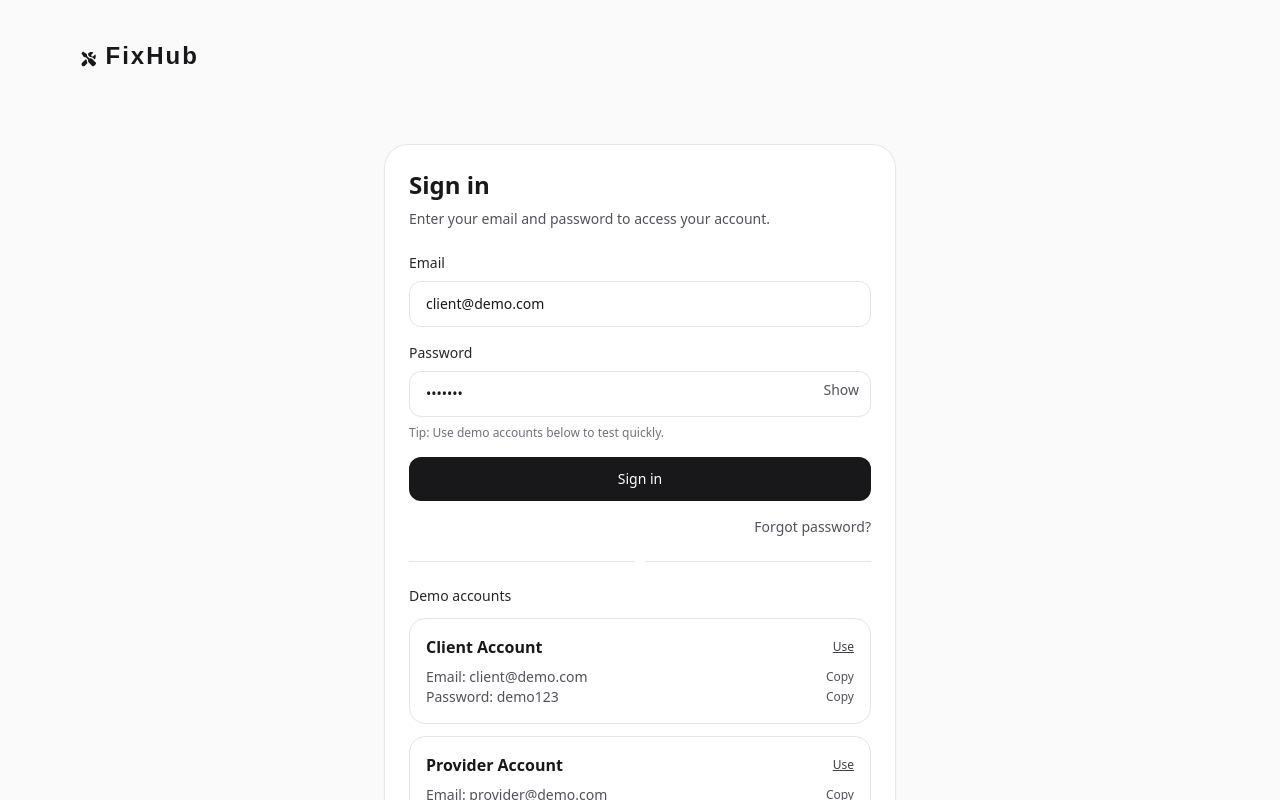
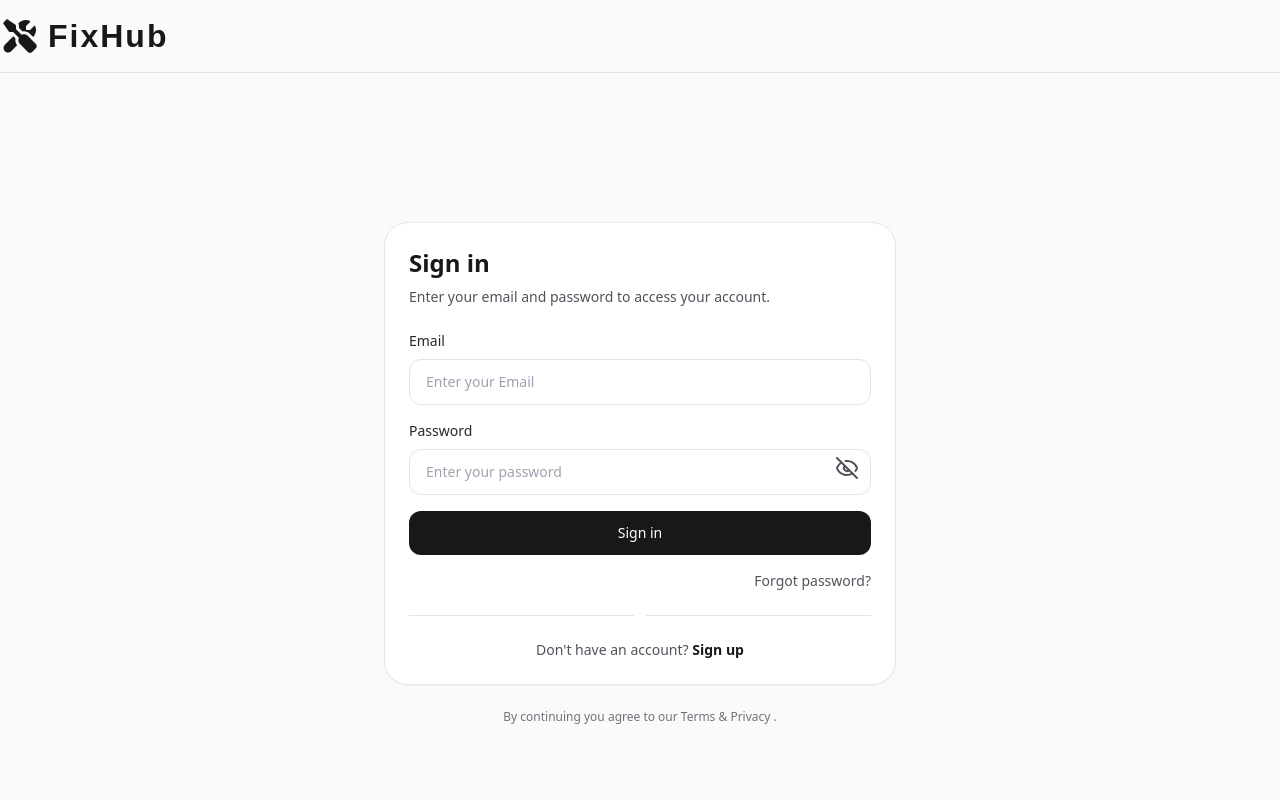
Before and after one commit to saifbenyaakoub/PFE, a React (Create React App) app in the folder frontend/: page /sign-in in a window 1280 px wide. Shown: the top 800 px of the page. Built offline with nearby package versions, Linux system fonts and the light colour scheme.

Commit message:
clean auth

```diff
--- a/frontend/package.json
+++ b/frontend/package.json
@@ -10,6 +10,7 @@
     "@testing-library/jest-dom": "^6.9.1",
     "@testing-library/react": "^16.3.2",
     "@testing-library/user-event": "^13.5.0",
+    "lucide-react": "^0.563.0",
     "react": "^19.2.4",
     "react-dom": "^19.2.4",
     "react-icons": "^5.5.0",
--- a/frontend/src/components/AuthLayout.js
+++ b/frontend/src/components/AuthLayout.js
@@ -2,18 +2,28 @@ import React from "react";
 import { Outlet, useLocation } from "react-router-dom";
 import { FontAwesomeIcon } from "@fortawesome/react-fontawesome";
 import { faScrewdriverWrench } from "@fortawesome/free-solid-svg-icons";
-
+import { useNavigate } from "react-router-dom";
 
 function Logo() {
+  const navigate = useNavigate();
   return (
-    <div className="flex items-center gap-2 text-2xl font-bold text-zinc-900 tracking-[2px] font-[fantasy] no-underline">
-      <div>
-        <FontAwesomeIcon icon={faScrewdriverWrench} className="text-sm" />
-      </div>
-      <div>
-        <div className="font-fantasy leading-5">FixHub</div>
-      </div>
-    </div>
+    <div
+      style={{
+        display: "flex",
+        alignItems: "center",
+        gap: "0.5rem",
+        fontSize: "2rem",
+        fontWeight: 700,
+        color: "#18181b",
+        textDecoration: "none",
+        letterSpacing: "2px",
+        fontFamily: "fantasy",
+        cursor: "pointer",
+      }}
+      onClick={() => navigate('./HomePage')}
+    >
+      <FontAwesomeIcon icon={faScrewdriverWrench} />FixHub
+    </div >
   );
 }
 
@@ -27,11 +37,13 @@ export default function AuthLayout() {
 
   return (
     <div className="min-h-full">
-      <div className="mx-auto max-w-6xl px-4 py-10">
-        <div className="mb-8 flex items-center justify-between">
-          <Logo />
+      <div >
+        <div className="mx-auto flex max-w-[85rem] items-center py-5">
+          <div className="flex items-center gap-2 text-2xl font-bold text-zinc-900">
+            <Logo />
+          </div>
         </div>
-
+        <div className="h-px w-full bg-zinc-200" />
         <div className="min-h-screen flex items-center justify-center px-4 py-10">
           <div className="w-full max-w-md sm:max-w-lg">
             <Outlet />
@@ -44,12 +56,3 @@ export default function AuthLayout() {
     </div>
   );
 }
-
-function Feature({ title, desc }) {
-  return (
-    <div className="rounded-2xl border p-4">
-      <div className="font-medium">{title}</div>
-      <div className="text-sm text-zinc-600 mt-1">{desc}</div>
-    </div>
-  );
-}
--- a/frontend/src/index.css
+++ b/frontend/src/index.css
@@ -13,3 +13,15 @@ html, body, #root {
 body {
   @apply bg-zinc-50 text-zinc-900;
 }
+/* Remove Edge / IE password reveal icon */
+input[type="password"]::-ms-reveal,
+input[type="password"]::-ms-clear {
+  display: none;
+}
+
+/* Remove Chrome autofill & reveal UI */
+input[type="password"]::-webkit-credentials-auto-fill-button {
+  visibility: hidden;
+  position: absolute;
+  right: 0;
+}
--- a/frontend/src/pages/ChooseRole.js
+++ b/frontend/src/pages/ChooseRole.js
@@ -1,6 +1,7 @@
 import React, { useState } from "react";
 import { useNavigate, Link } from "react-router-dom";
 import { Button, Card} from "../components/ui";
+import { FaUser,FaBriefcase } from 'react-icons/fa6';
 
 export default function ChooseRole() {
   const [role, setRole] = useState("client");
@@ -15,13 +16,13 @@ export default function ChooseRole() {
       </div>
 
       <div className="mt-6 grid gap-3">
-        <RoleCard
+        <RoleCardUser
           selected={role === "client"}
           title="Client"
           desc="I want to find and hire service providers"
           onClick={() => setRole("client")}
         />
-        <RoleCard
+        <RoleCardProvider
           selected={role === "provider"}
           title="Provider"
           desc="I want to offer my services to clients"
@@ -49,7 +50,7 @@ export default function ChooseRole() {
   );
 }
 
-function RoleCard({ selected, title, desc, onClick }) {
+function RoleCardUser({ selected, title, desc, onClick }) {
   return (
     <button
       type="button"
@@ -60,12 +61,16 @@ function RoleCard({ selected, title, desc, onClick }) {
       ].join(" ")}
     >
       <div className="flex items-center gap-3">
-        <div
-          className={[
-            "h-4 w-4 rounded-full border",
-            selected ? "border-zinc-900 bg-zinc-900" : "border-zinc-300 bg-white",
-          ].join(" ")}
-        />
+    <div
+      className={[
+        "h-9 w-9 rounded-full grid place-items-center border transition",
+        selected
+          ? "border-zinc-900 bg-zinc-900 text-white"
+          : "border-zinc-300 bg-white text-zinc-400",
+      ].join(" ")}
+    >
+      <FaUser/>
+    </div>
         <div>
           <div className="font-semibold">{title}</div>
           <div className="text-sm text-zinc-600">{desc}</div>
@@ -74,3 +79,32 @@ function RoleCard({ selected, title, desc, onClick }) {
     </button>
   );
 }
+  function RoleCardProvider({ selected, title, desc, onClick }) {
+  return (
+    <button
+      type="button"
+      onClick={onClick}
+      className={[
+        "w-full rounded-2xl border p-4 text-left transition",
+        selected ? "border-zinc-900 ring-2 ring-zinc-900/10" : "border-zinc-200 hover:bg-zinc-50",
+      ].join(" ")}
+    >
+      <div className="flex items-center gap-3">
+    <div
+      className={[
+        "h-9 w-9 rounded-full grid place-items-center border transition",
+        selected
+          ? "border-zinc-900 bg-zinc-900 text-white"
+          : "border-zinc-300 bg-white text-zinc-400",
+      ].join(" ")}
+    >
+      <FaBriefcase/>
+    </div>
+        <div>
+          <div className="font-semibold">{title}</div>
+          <div className="text-sm text-zinc-600">{desc}</div>
+        </div>
+      </div>
+    </button>
+  );
+}
--- a/frontend/src/pages/SignIn.js
+++ b/frontend/src/pages/SignIn.js
@@ -1,9 +1,9 @@
-import React, { useMemo, useState } from "react";
+import React, { useState } from "react";
 import { Link, useNavigate } from "react-router-dom";
-import { Button, Card, Divider, ErrorText, Hint, Input, Label } from "../components/ui";
+import { Button, Card, Divider, ErrorText, Input, Label } from "../components/ui";
 import { signIn } from "../lib/authApi";
 import { saveSession } from "../lib/session";
-
+import { Eye, EyeOff } from "lucide-react";
 export default function SignIn() {
   const navigate = useNavigate();
   const [email, setEmail] = useState("client@demo.com");
@@ -11,14 +11,6 @@ export default function SignIn() {
   const [show, setShow] = useState(false);
   const [loading, setLoading] = useState(false);
   const [error, setError] = useState("");
-
-  const demoAccounts = useMemo(
-    () => [
-      { title: "Client Account", email: "client@demo.com", password: "demo123" },
-      { title: "Provider Account", email: "provider@demo.com", password: "demo123" },
-    ],
-    []
-  );
 
   async function onSubmit(e) {
     e.preventDefault();
@@ -50,8 +42,7 @@ export default function SignIn() {
           <Input
             id="email"
             type="email"
-            placeholder="you@example.com"
-            value={email}
+            placeholder="Enter your Email"
             onChange={(e) => setEmail(e.target.value)}
             autoComplete="email"
             required
@@ -65,7 +56,6 @@ export default function SignIn() {
               id="password"
               type={show ? "text" : "password"}
               placeholder="Enter your password"
-              value={password}
               onChange={(e) => setPassword(e.target.value)}
               autoComplete="current-password"
               required
@@ -76,10 +66,9 @@ export default function SignIn() {
               onClick={() => setShow((s) => !s)}
               className="absolute right-3 top-1/2 -translate-y-1/2 text-sm text-zinc-600 hover:text-zinc-900"
             >
-              {show ? "Hide" : "Show"}
+              {show ? <Eye/> : <EyeOff/>}
             </button>
           </div>
-          <Hint>Tip: Use demo accounts below to test quickly.</Hint>
         </div>
 
         <ErrorText>{error}</ErrorText>
@@ -98,27 +87,7 @@ export default function SignIn() {
           </button>
         </div>
       </form>
-
       <Divider />
-
-      <div>
-        <div className="text-sm font-medium text-zinc-800">Demo accounts</div>
-        <div className="mt-3 grid gap-3">
-          {demoAccounts.map((a) => (
-            <DemoCard
-              key={a.title}
-              title={a.title}
-              email={a.email}
-              password={a.password}
-              onUse={() => {
-                setEmail(a.email);
-                setPassword(a.password);
-              }}
-            />
-          ))}
-        </div>
-      </div>
-
       <div className="mt-6 text-center text-sm text-zinc-600">
         Don&apos;t have an account?{" "}
         <Link className="font-semibold text-zinc-900 hover:underline" to="/get-started">
@@ -128,39 +97,3 @@ export default function SignIn() {
     </Card>
   );
 }
-
-function DemoCard({ title, email, password, onUse }) {
-  async function copy(text) {
-    try {
-      await navigator.clipboard.writeText(text);
-    } catch {
-      // ignore
-    }
-  }
-
-  return (
-    <div className="rounded-2xl border border-zinc-200 p-4">
-      <div className="flex items-center justify-between gap-3">
-        <div className="font-semibold">{title}</div>
-        <button
-          onClick={onUse}
-          className="text-xs font-medium text-zinc-700 hover:text-zinc-900 underline"
-        >
-          Use
-        </button>
-      </div>
-      <div className="mt-2 text-sm text-zinc-600 flex items-center justify-between">
-        <span>Email: {email}</span>
-        <button onClick={() => copy(email)} className="text-xs hover:underline">
-          Copy
-        </button>
-      </div>
-      <div className="text-sm text-zinc-600 flex items-center justify-between">
-        <span>Password: {password}</span>
-        <button onClick={() => copy(password)} className="text-xs hover:underline">
-          Copy
-        </button>
-      </div>
-    </div>
-  );
-}
--- a/frontend/src/pages/SignUpClient.js
+++ b/frontend/src/pages/SignUpClient.js
@@ -3,6 +3,7 @@ import { Link, useNavigate } from "react-router-dom";
 import { Button, Card, ErrorText, Hint, Input, Label } from "../components/ui";
 import { signUpClient } from "../lib/authApi";
 import { saveSession } from "../lib/session";
+import { Eye, EyeOff } from "lucide-react";
 
 export default function SignUpClient() {
   const navigate = useNavigate();
@@ -74,7 +75,7 @@ export default function SignUpClient() {
               onClick={() => setShow((s) => !s)}
               className="absolute right-3 top-1/2 -translate-y-1/2 text-sm text-zinc-600 hover:text-zinc-900"
             >
-              {show ? "Hide" : "Show"}
+              {show ? <Eye/> : <EyeOff/>}
             </button>
           </div>
         </div>
--- a/frontend/src/pages/SignUpProvider.js
+++ b/frontend/src/pages/SignUpProvider.js
@@ -3,6 +3,7 @@ import { Link, useNavigate } from "react-router-dom";
 import { Button, Card, ErrorText, Hint, Input, Label } from "../components/ui";
 import { signUpProvider } from "../lib/authApi";
 import { saveSession } from "../lib/session";
+import { Eye, EyeOff } from "lucide-react";
 
 const CATEGORIES = ["Plumbing", "Cleaning", "Electrician", "Carpentry", "Moving", "Painting"];
 
@@ -97,7 +98,7 @@ export default function SignUpProvider() {
               onClick={() => setShow((s) => !s)}
               className="absolute right-3 top-1/2 -translate-y-1/2 text-sm text-zinc-600 hover:text-zinc-900"
             >
-              {show ? "Hide" : "Show"}
+              {show ? <Eye/> : <EyeOff/>}
             </button>
           </div>
         </div>
```
Also changed, not shown: 1 other file (tests, documents, lock files or other folders).
